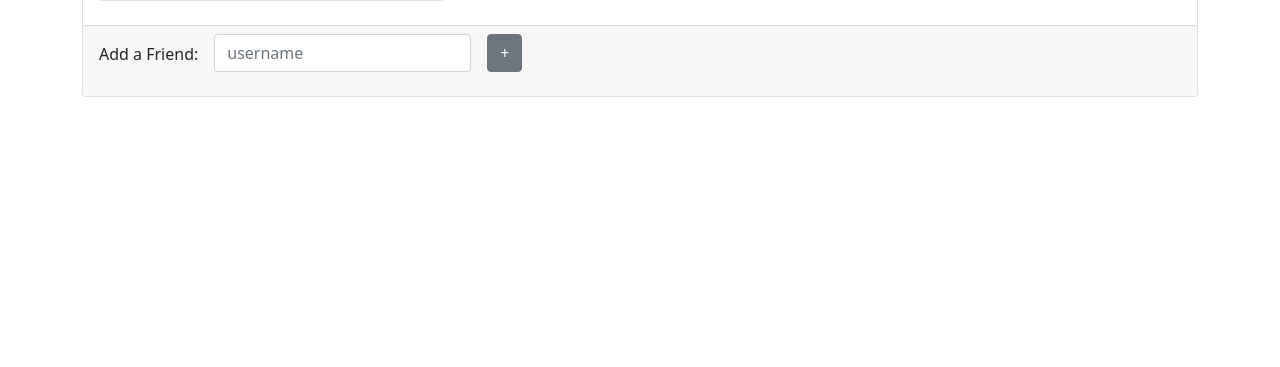
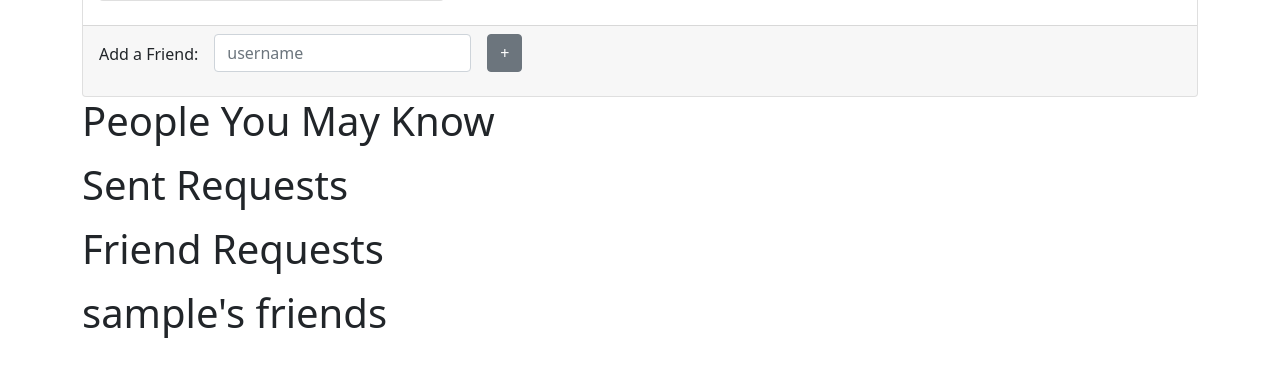
Before and after one commit to cleeke29/Senior-Project_Group2, a Django app: page /accounts/friends/ in a window 1280 px wide. Shown: the part 433-800 px from the top of the page. Run offline with Django 3.2, Linux system fonts and the light colour scheme; the visitor is signed in with stand-in values (Sample User, id 1); data comes from the database, SQL or seed files in the repository.

Commit message:
friends system implemented

```diff
--- a/pitch_proto/accounts/models.py
+++ b/pitch_proto/accounts/models.py
@@ -2,9 +2,16 @@
 from django.contrib.auth.models import AbstractUser
 
 class User(AbstractUser):
-    pass
+    friends = models.ManyToManyField("User", blank=True)
 
     def __str__(self):
         return self.username
 
 # Create your models here.
+class Friend_Request(models.Model):
+    from_user = models.ForeignKey(
+        User, related_name='from_user', on_delete=models.CASCADE
+    )
+    to_user = models.ForeignKey(
+        User, related_name='to_user', on_delete=models.CASCADE
+    )
--- a/pitch_proto/accounts/urls.py
+++ b/pitch_proto/accounts/urls.py
@@ -1,8 +1,14 @@
 from django.urls import path
-from .views import SignUpView
+from .views import SignUpView, accept_friend_request, send_friend_request, friends_list
 from django.views.generic.base import TemplateView
 
 urlpatterns = [
     path('signup/', SignUpView.as_view(), name='signup'),
-    path('friends/', TemplateView.as_view(template_name='friends.html'), name='friends'),
+    path('friends/', friends_list, name='friends'),
+    path('send_friend_request/<int:userID>/',
+        send_friend_request,
+        name='send_friend_request'),
+    path('accept_friend_request/<int:requestID>/',
+        accept_friend_request,
+        name='accept_friend_request'),
 ]
--- a/pitch_proto/accounts/views.py
+++ b/pitch_proto/accounts/views.py
@@ -1,7 +1,10 @@
-from django.shortcuts import render
+from django.shortcuts import render, redirect
 from django.views.generic.edit import CreateView
 from .forms import CustomUserCreationForm
 from django.urls import reverse_lazy
+from django.contrib.auth.decorators import login_required
+from .models import Friend_Request, User
+from django.http import HttpResponse
 
 class SignUpView(CreateView):
     form_class = CustomUserCreationForm
@@ -9,3 +12,41 @@
     template_name = 'registration/signup.html'
 
 # Create your views here.
+@login_required
+def send_friend_request(request, userID):
+    from_user = request.user
+    to_user = User.objects.get(id=userID)
+    friend_request, created = Friend_Request.objects.get_or_create(
+        from_user=from_user, to_user=to_user
+    )
+    return redirect('friends')
+    # if created:
+    #     return HttpResponse('friend request sent')
+    # else:
+    #     return HttpResponse('friend request was already sent')
+
+@login_required
+def accept_friend_request(request, requestID):
+    friend_request = Friend_Request.objects.get(id=requestID)
+    if friend_request.to_user == request.user:
+        friend_request.to_user.friends.add(friend_request.from_user)
+        friend_request.from_user.friends.add(friend_request.to_user)
+        friend_request.delete()
+    return redirect('friends')
+    #     return HttpResponse('friend request accepted')
+    # else:
+    #     return HttpResponse('friend request not accepted')
+
+@login_required
+def friends_list(request):
+    allusers = User.objects.all()
+    all_friend_requests = Friend_Request.objects.all()
+    my_friends = request.user.friends.all()
+    my_requests = all_friend_requests.filter(from_user_id=request.user.id).values_list('to_user_id', flat=True)
+    my_pending = all_friend_requests.filter(to_user_id=request.user.id).values_list('from_user_id', flat=True)
+    return render(request, 'friends.html', {'allusers': allusers,
+                                            'all_friend_requests': all_friend_requests,
+                                            'my_friends': my_friends,
+                                            'my_requests': my_requests,
+                                            'my_pending': my_pending}
+                                            )
--- a/pitch_proto/recommender/views.py
+++ b/pitch_proto/recommender/views.py
@@ -8,12 +8,12 @@
 
 
 def find_albums(artist, from_year = None, to_year = None):
-    query = Musicdata.objects.filter(artists__icontains = artist)
+    query = Track.objects.filter(artists__icontains = artist)
     if from_year is not None:
         query = query.filter(year__gte = from_year)
     if to_year is not None:
         query = query.filter(year__lte = to_year)
-    return list(query.order_by('-popularity').values('id','name','year'))
+    return list(query.order_by('-track_popularity').values('track_id','track_name','year'))
 
 
 @require_POST
--- a/pitch_proto/templates/friends.html
+++ b/pitch_proto/templates/friends.html
@@ -74,4 +74,55 @@
 
     </div>
   </div>
+<h1>People You May Know</h1>
+<ul class='all_users'>
+  {% for user in allusers %}
+  {% if not user.is_superuser %}
+  {% if user not in request.user.friends.all and user != request.user and user.id not in my_requests and user.id not in my_pending %}
+  <li>
+    {{ user }}
+    <a href="{% url 'send_friend_request' userID=user.id %}">send friend request</a>
+  </li>
+
+  {% endif %}
+  {% endif %}
+  {% endfor %}
+</ul>
+<h1>Sent Requests</h1>
+<ul>
+  {% for friend_request in all_friend_requests %}
+  {% if friend_request.from_user.id == user.id %}
+  {% if friend_request.to_user.id != user.id %}
+
+  <li>
+    {{ friend_request.to_user }} request sent.
+  </li>
+
+  {% endif %}
+  {% endif %}
+  {% endfor %}
+</ul>
+<h1>Friend Requests</h1>
+<ul class="all_requests">
+  {% for friend_request in all_friend_requests %}
+  {% if friend_request.from_user.id != user.id %}
+  {% if friend_request.to_user.id == user.id %}
+  <li>
+    {{ friend_request.from_user }}
+    <a href="{% url 'accept_friend_request' requestID=friend_request.id %}">accept friend request</a>
+  </li>
+  {% endif %}
+  {% endif %}
+  {% endfor %}
+</ul>
+<p>
+  <h1>{{ user }}'s friends</h1>
+</p>
+<ul id="my_friends">
+  {% for friend in my_friends %}
+  <li>
+    {{ friend }}
+  </li>
+  {% endfor %}
+</ul>
 {% endblock %}
```
